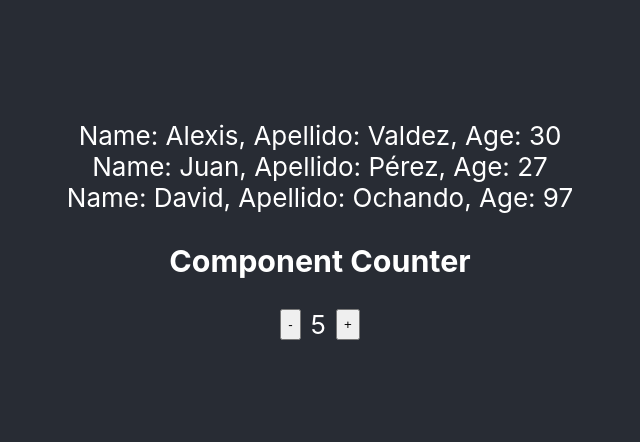
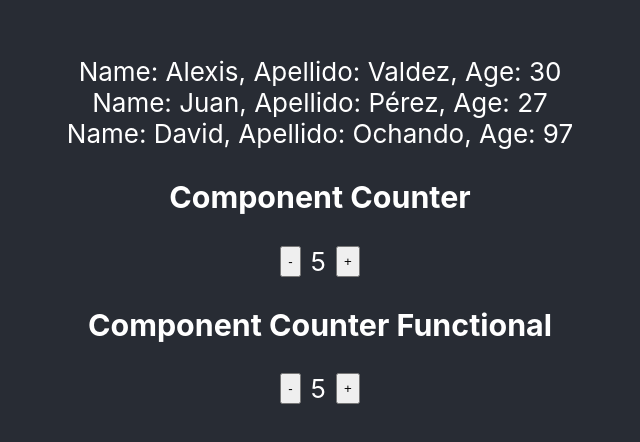
Before and after one commit to oscarval/GH_Kata_React, a React (Create React App) app: page / in a window 1280 px wide. Shown: the part 170-612 px from the top of the page, without its empty margins (320-960 px from the left). Built offline with nearby package versions, Linux system fonts and the light colour scheme.

Commit message:
Create component counter functional

```diff
--- a/src/App.js
+++ b/src/App.js
@@ -2,6 +2,7 @@ import React from "react";
 import "./App.css";
 import { Person } from "./components/Person";
 import Counter from "./components/Counter";
+import CounterFunctional from "./components/CounterFunctional";
 
 function App() {
   return (
@@ -11,6 +12,7 @@ function App() {
         <Person name='Juan' surname='Pérez' age={27} />
         <Person name='David' surname='Ochando' age={97} />
         <Counter initialValue={5} step={2}/>
+        <CounterFunctional initialValue={5} step={2}/>
       </header>
     </div>
   );
--- /dev/null
+++ b/src/components/CounterFunctional.jsx
@@ -0,0 +1,30 @@
+import React, { useState } from "react";
+
+const CounterFuntional = (props) => {
+  const [counter, setCounter] = useState(props.initialValue);
+
+  const increment = () => {
+    setCounter(counter + props.step);
+  };
+
+  const decrement = () => {
+    if (counter - props.step >= 0) {
+      setCounter(counter - props.step);
+    } else {
+      setCounter(0);
+    }
+  };
+
+  return (
+    <div className='Counter'>
+      <h3>Component Counter Functional</h3>
+      <div className='main'>
+        <button onClick={decrement}>-</button>
+        <span>{counter}</span>
+        <button onClick={increment}>+</button>
+      </div>
+    </div>
+  );
+};
+
+export default CounterFuntional;
```
